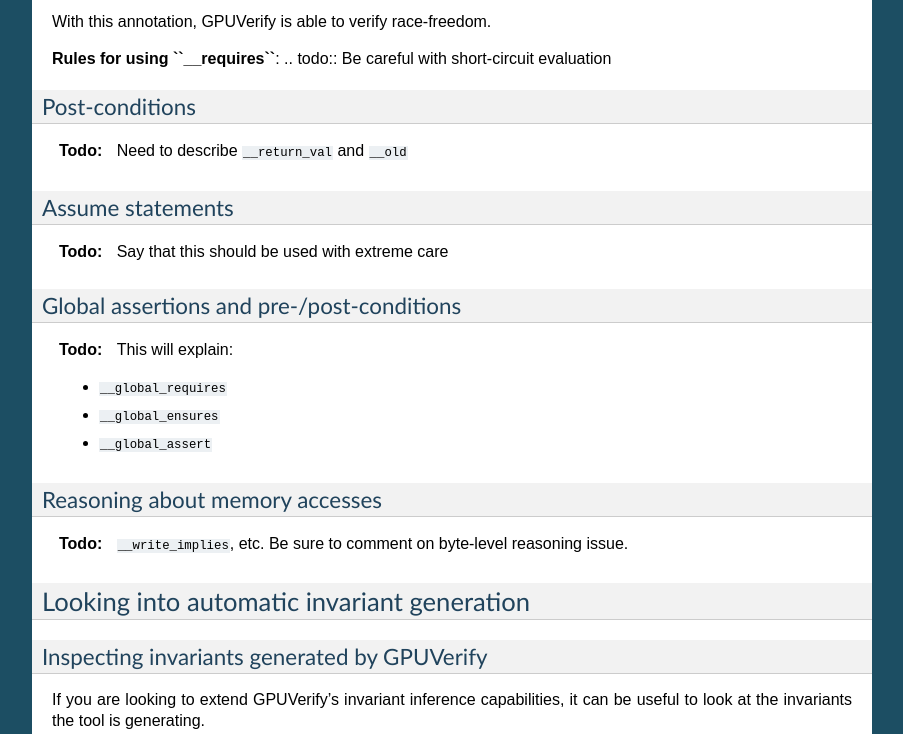
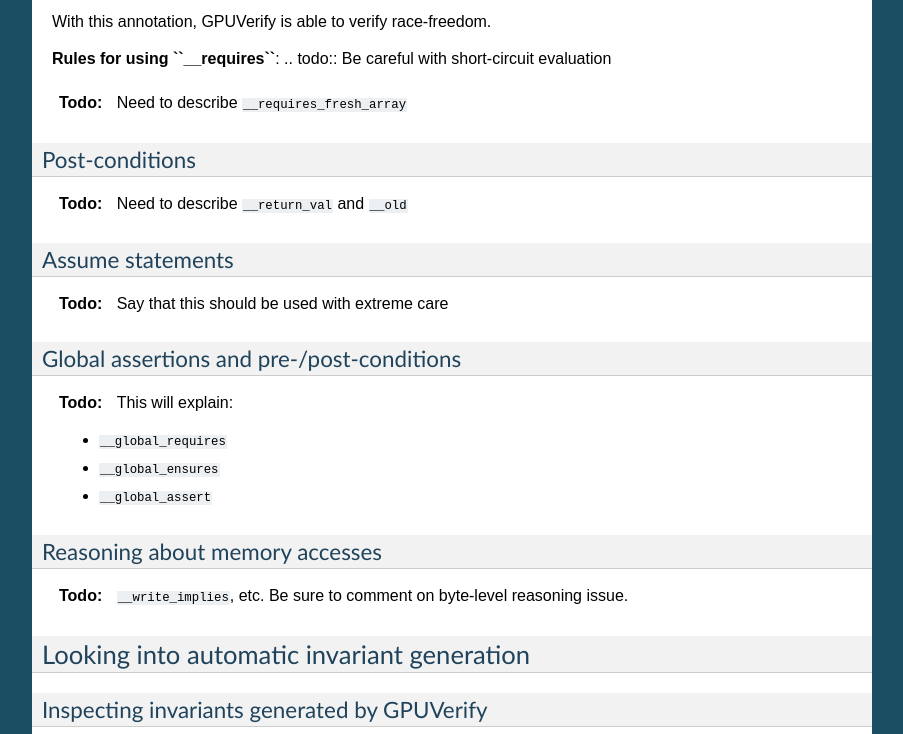
Before and after one commit to mc-imperial/gpuverify, a Sphinx documentation site: the page built from Documentation/advanced_features.rst, in a window 1280 px wide and 900 px high, scrolled down 3086 px, cut to the strip 166-900 px from the top of the window. Shown: the whole strip, without its empty margins (198-1101 px from the left). Built offline with Sphinx 7.4.7, drawn with Linux system fonts in a browser that asks for light colours.

Commit message:
Add __requires_fresh_array todo to documentation

```diff
--- a/Documentation/advanced_features.rst
+++ b/Documentation/advanced_features.rst
@@ -108,6 +108,7 @@
 **Rules for using ``__requires``**:
 .. todo:: Be careful with short-circuit evaluation
 
+.. todo:: Need to describe ``__requires_fresh_array``
 
 Post-conditions
 ---------------
```
